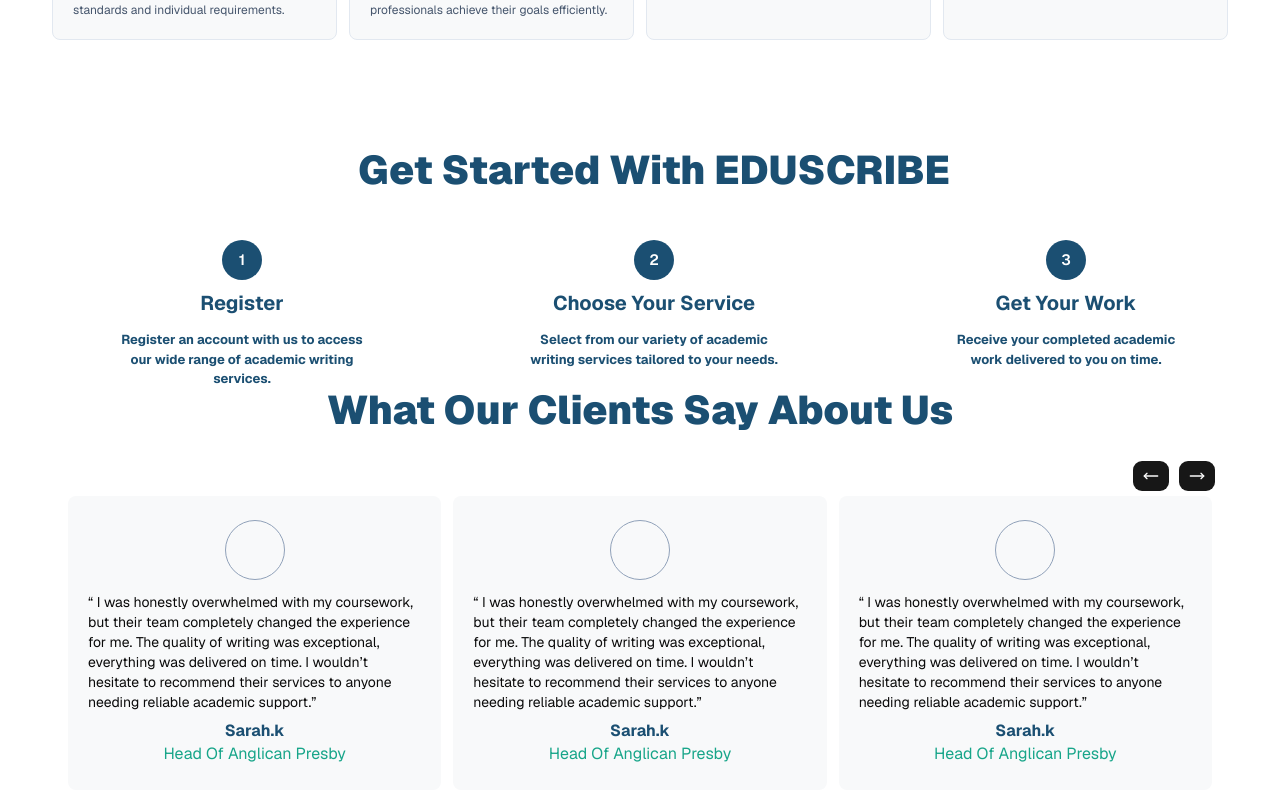
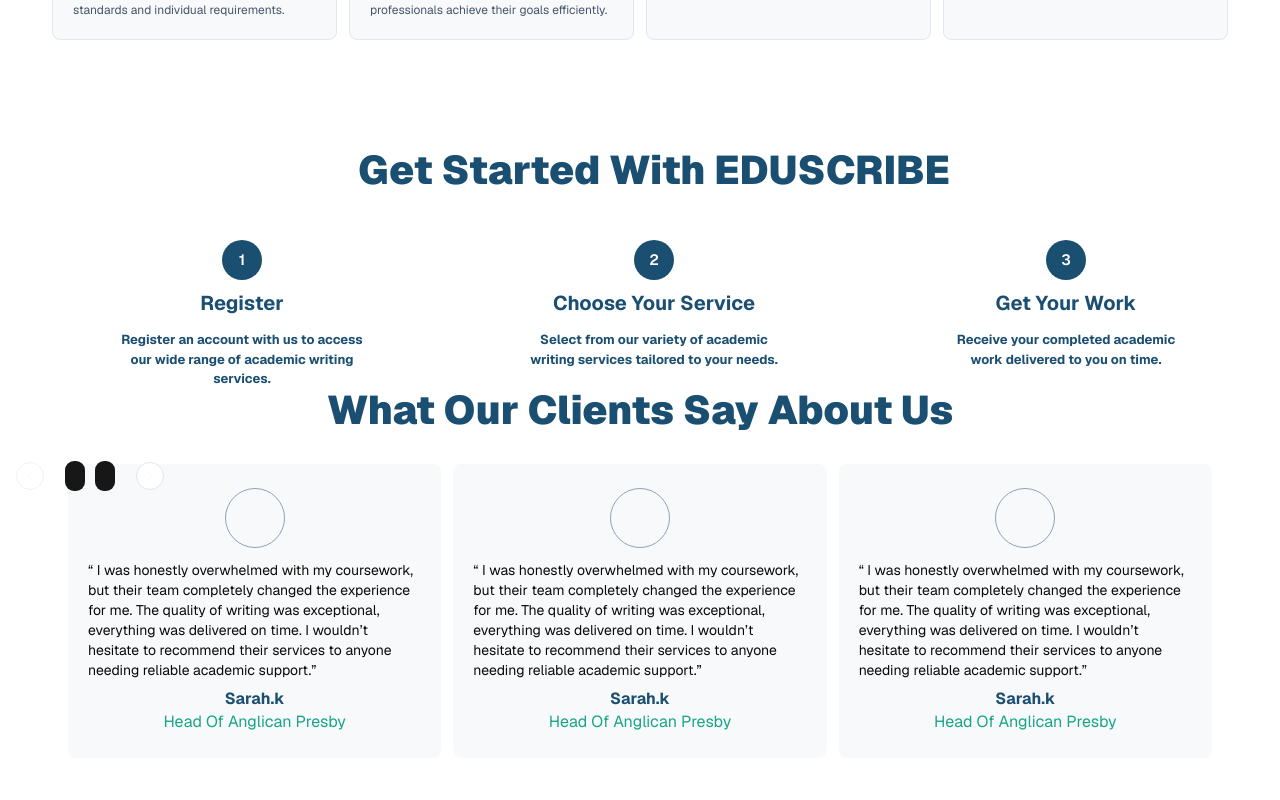
Before and after one commit to StephenTetteh-Nirvana/Eduscribe, a Next.js app: page / in a window 1280 px wide. Shown: the part 1202-2002 px from the top of the page. Built offline with nearby package versions, Linux system fonts and the light colour scheme.

Commit message:
minor adjustments

```diff
--- a/components/home/Testimonials.tsx
+++ b/components/home/Testimonials.tsx
@@ -5,17 +5,13 @@
   Carousel,
   CarouselContent,
   CarouselItem,
+  CarouselNext,
+  CarouselPrevious,
   useCarousel
 } from "@/components/ui/carousel"
-import { MoveLeft, MoveRight } from "lucide-react";
 import { Button } from "../ui/button";
-import useEmblaCarousel from "embla-carousel-react";
 
 const Testimonials = () => {
-  const [ emblaRef,emblaApi ] = useEmblaCarousel()
-
-  const scrollPrev = () => emblaApi?.scrollPrev()
-  const scrollNext = () => emblaApi?.scrollNext()
 
   return (
     <div className="mt-15 flex flex-col items-center justify-center">
@@ -26,14 +22,14 @@
 
       <Carousel className="w-[90%] py-5">
 
-        {/* Custom Carousel Buttons  */}
-        <div ref={emblaRef} className="flex flex-row gap-2 items-end justify-end">
-            <Button className="cursor-pointer" onClick={scrollPrev}>
-              <MoveLeft size={20} />
+        {/* Carousel Buttons  */}
+        <div className="absolute z-50 flex flex-row gap-2 items-end justify-end">
+            <Button className="cursor-pointer">
+              <CarouselPrevious/>
             </Button>
 
-            <Button className="cursor-pointer" onClick={scrollNext}>
-              <MoveRight size={20}/>
+            <Button className="cursor-pointer">
+              <CarouselNext/>
             </Button>
         </div>
 
```
